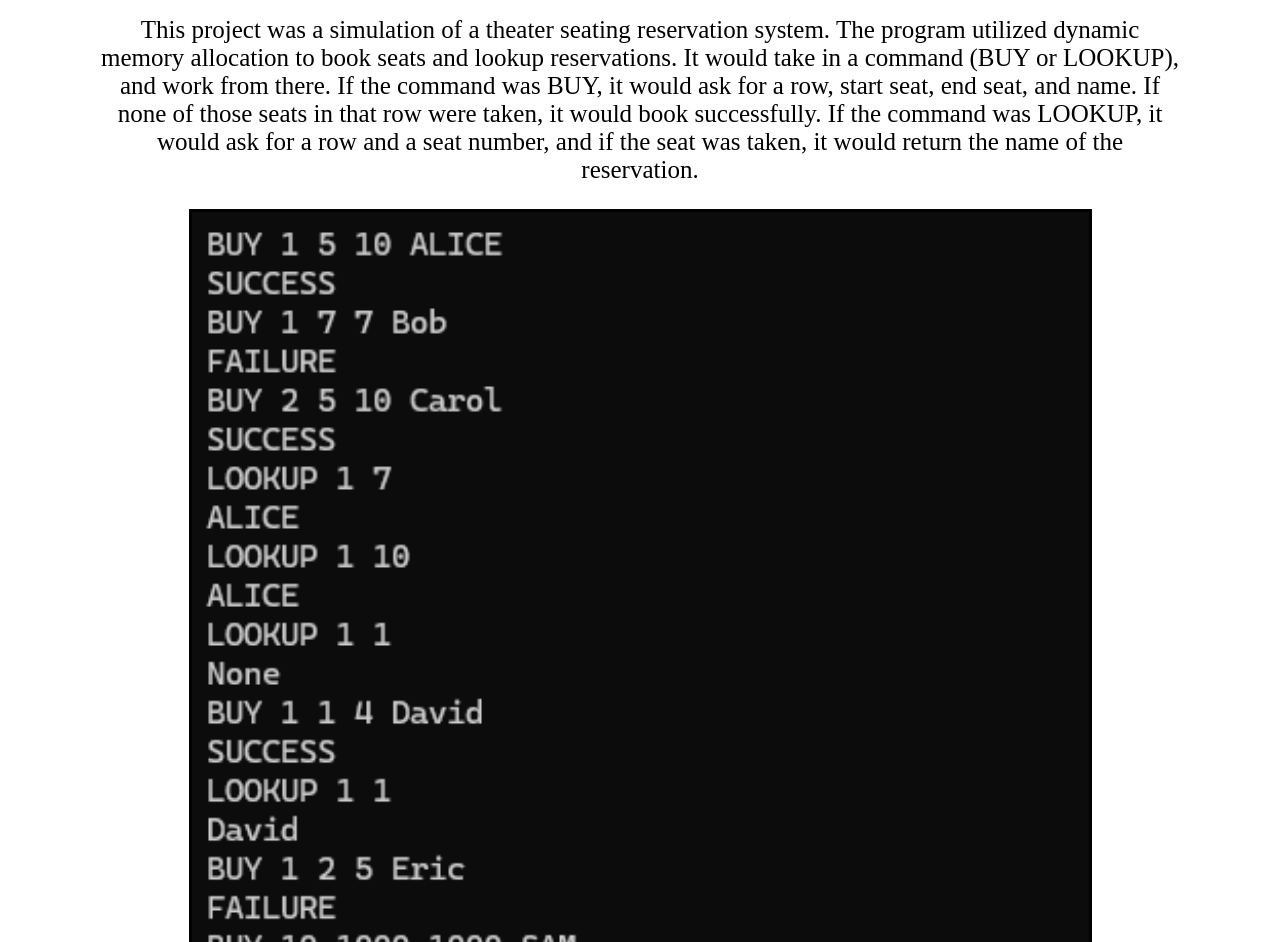
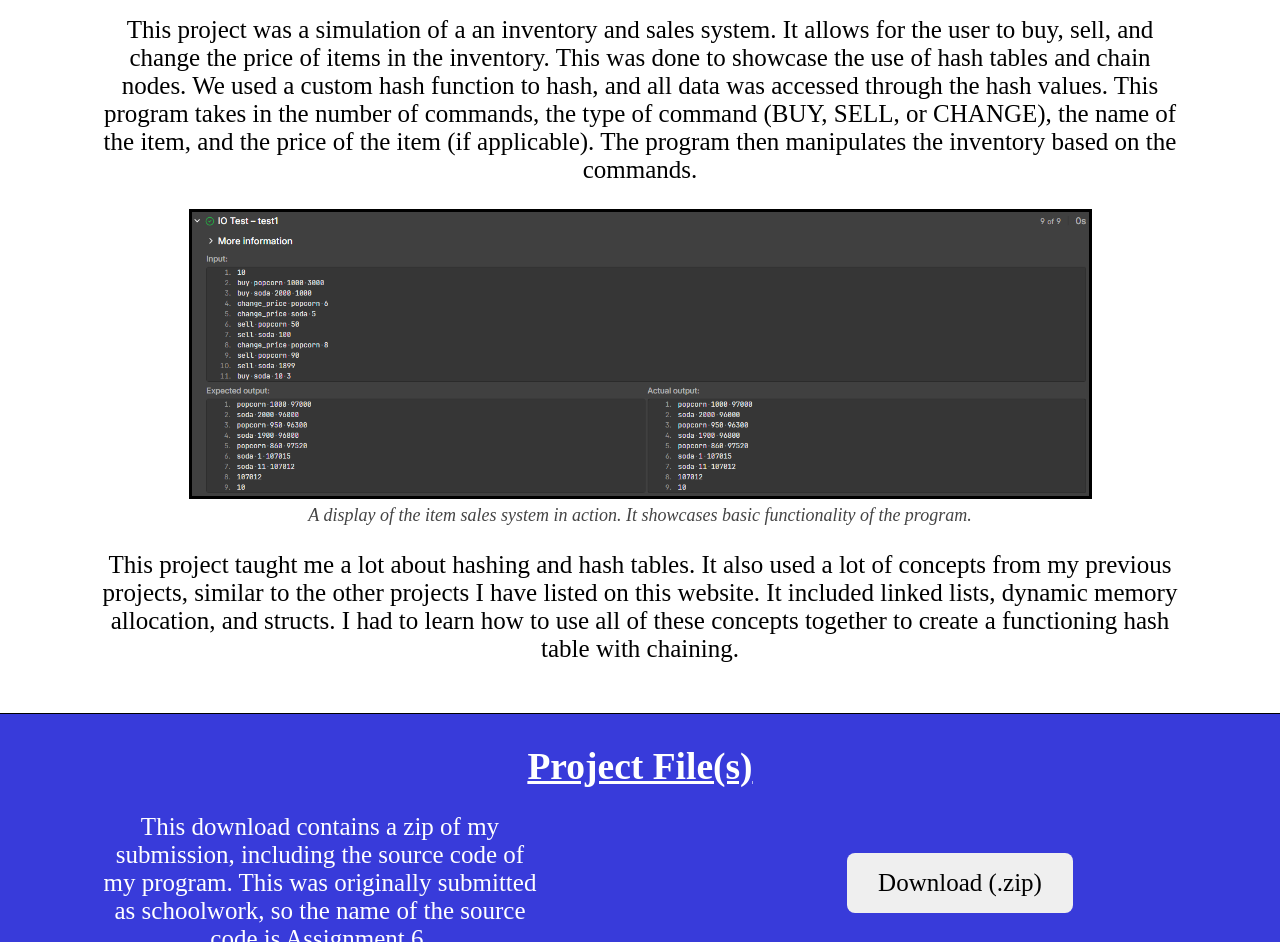
Before and after one commit to gavinB579/gavinB579.github.io, a plain HTML site: page projects/c/hashTableProject.html in a window 1280 px wide. Shown: the part 189-1131 px from the top of the page. Drawn offline with Linux system fonts and the light colour scheme.

Commit message:
Finished the hash table project page including adding all images and source code.

```diff
--- a/projects/c/hashTableProject.html
+++ b/projects/c/hashTableProject.html
@@ -65,25 +65,22 @@
 
       <section class="topOfContent">
         <h1>
-          C Hash Table Showcase -
+          C Hash Table Showcase - Inventory and Sales Simulation
         </h1>
       </section>
 
         <p>
-          This project was a simulation of a theater seating reservation system. The program utilized dynamic memory allocation to book seats and lookup reservations. It would take in a command
-          (BUY or LOOKUP), and work from there. If the command was BUY, it would ask for a row, start seat, end seat, and name. If none of those seats in that row were taken, it would book successfully.
-          If the command was LOOKUP, it would ask for a row and a seat number, and if the seat was taken, it would return the name of the reservation.
+          This project was a simulation of a an inventory and sales system. It allows for the user to buy, sell, and change the price of items in the inventory. This was done
+          to showcase the use of hash tables and chain nodes. We used a custom hash function to hash, and all data was accessed through the hash values. This program takes in
+          the number of commands, the type of command (BUY, SELL, or CHANGE), the name of the item, and the price of the item (if applicable). The program then manipulates the inventory based on the commands.
         </p>
           <figure>
-          <img src = "../../assets/images/c/cTheaterSeatingReservation.png" alt = "A command window view of inputs and outputs manipulating the program." style = "text-align: left; border: 3px solid black; max-width: 897px;">
-          <figcaption> A display of the theatre reservation system in action. It showcases basic functionality of the program.</figcaption>
+          <img src = "../../assets/images/c/cItemSalesHashProjectResults.png" alt = "A command window view of inputs and outputs manipulating the program." style = "text-align: left; border: 3px solid black; max-width: 897px;">
+          <figcaption> A display of the item sales system in action. It showcases basic functionality of the program.</figcaption>
           </figure>
         <p>
-          This was my first foray into dynamic memory allocation, and a tough learning experience working with pointers, structs and dynamic memory. I had to learn how to use malloc, free,
-          and how to properly manage memory in a C program. As a result, there is a small memory leak in the program that I was unable to track down at the time.
-          In my opinion, the pointers were the most difficult part of this project, and I had to do a lot of research and trial-and-error to get them working properly.
-          I also had to learn how to use structs to create a linked list for the reservations, which was a new concept for me. I do believe it was a very important foundation for my understanding
-          of higher level C programming than what I had been doing before.
+          This project taught me a lot about hashing and hash tables. It also used a lot of concepts from my previous projects, similar to the other projects I have listed on this website.
+          It included linked lists, dynamic memory allocation, and structs. I had to learn how to use all of these concepts together to create a functioning hash table with chaining.
         </p>
 
  <section class="downloadProjectSection">
@@ -92,12 +89,12 @@
         <div class="downloadProjectSectionLeft">
          <p>
             This download contains a zip of my submission, including the source code of my program.
-            This was originally submitted as schoolwork, so the name of the source code is Assignment 1.
+            This was originally submitted as schoolwork, so the name of the source code is Assignment 6.
           </p>
         </div>
 
         <div class="downloadProjectSectionRight">
-          <a href="../../sourceCode/c/cDynamicMemoryTheatreSimulation.zip" download="theatreSimulation">
+          <a href="../../sourceCode/c/cHashTableSaleSimulation.zip" download="itemSaleSimulation">
             <button class="downloadButton"> Download (.zip) </button>
           </a>
         </div>
```
Also changed, not shown: assets/images/c/cItemSalesHashProjectResults.png (added), 1 other file.
